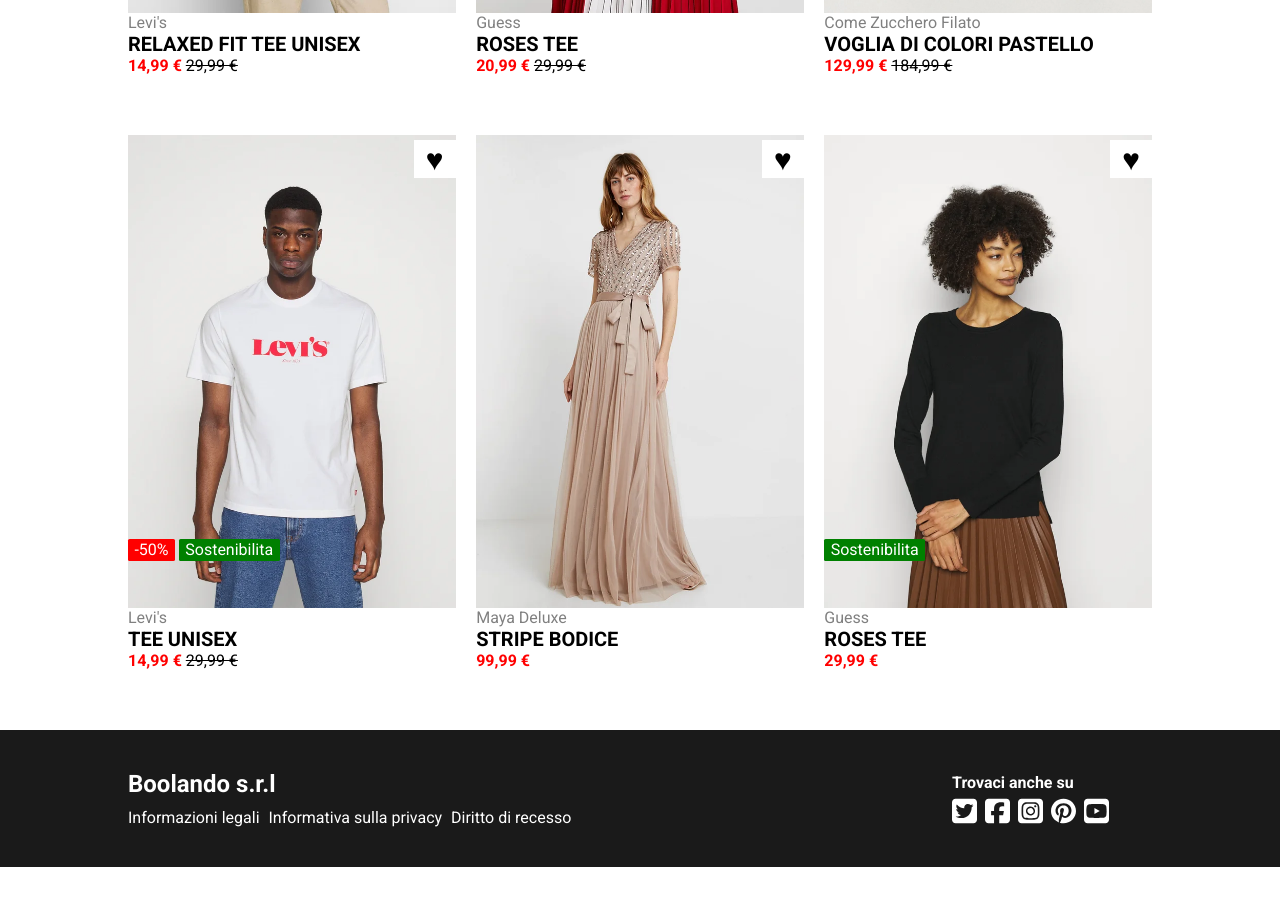
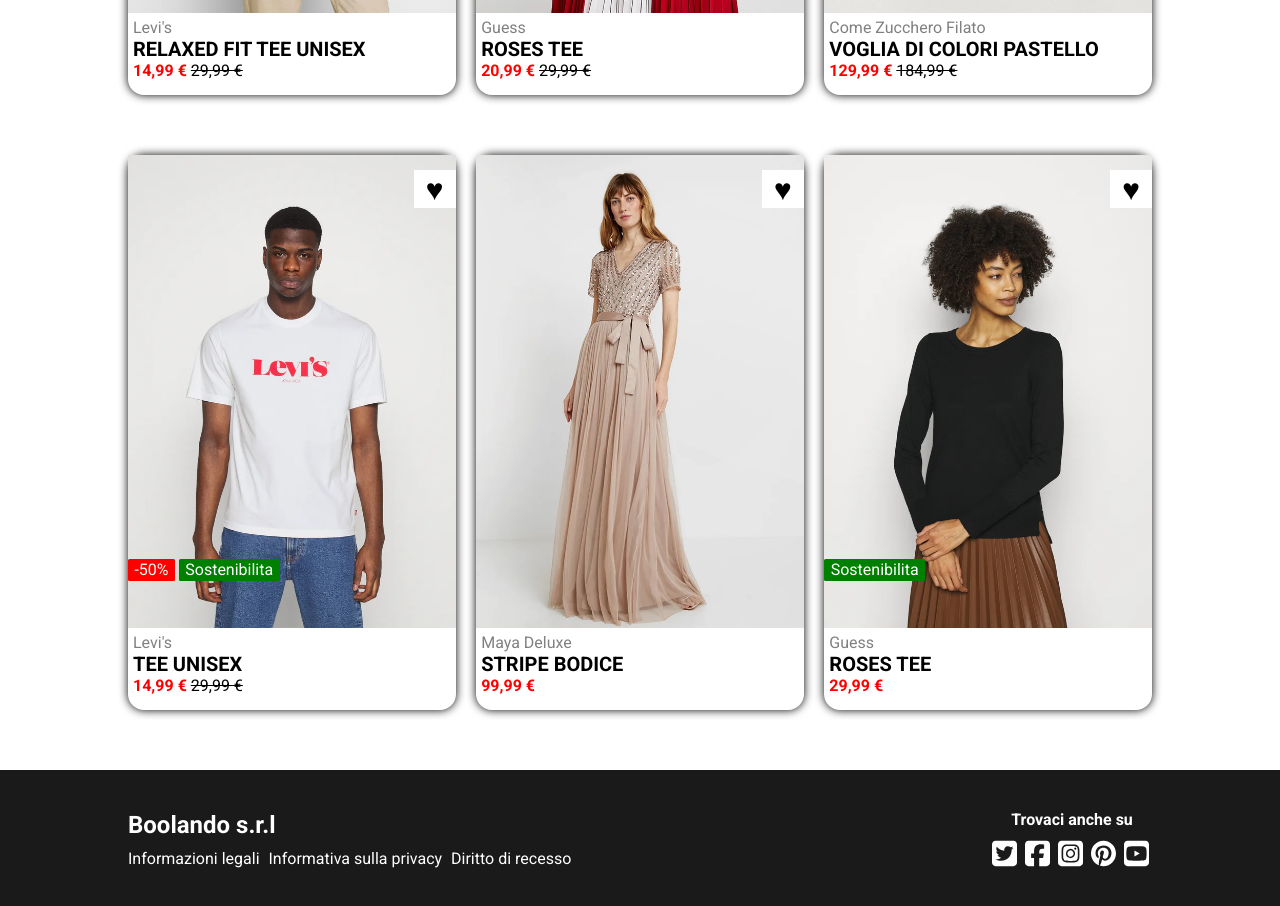
Before and after one commit to chrialge/html-css-boolando, a plain HTML site: page index.html in a window 1280 px wide. Shown: the part 600-1506 px from the top of the page. Before the commit the page ends 1467 px from the top, so only its background shows below. Drawn offline with Linux system fonts and the light colour scheme.

Commit message:
revisioned script after correction of the exercise

```diff
--- a/assets/css/style.css
+++ b/assets/css/style.css
@@ -95,10 +95,11 @@
 }
 
 .product {
-
     width: 32%;
     background-color: var(--boolando-lighter);
     margin-bottom: 60px;
+    border-radius: 1rem;
+    box-shadow: 0 0 10px;
 }
 
 .img-container {
@@ -114,7 +115,7 @@
 .heart{
     position: absolute;
     right: 0;
-    top: 5px;
+    top: 15px;
     font-size: 30px;
     padding: 0.1rem 0.75rem;
     background-color: var(--boolando-lighter);
@@ -144,7 +145,9 @@
 }
 
 .info-product{
+    margin-bottom: 10px;
     box-shadow: 2px #1a1a1a;
+    padding: 5px;
 }
 
 .brand{
@@ -187,15 +190,16 @@
 }
 
 .social{
-    width: 200px;
+    width: 160px;
 }
 
 h3{
     font-size: 16px;
+    text-align: center;
 }
 
 .social-widget{
-    margin-top: 5px;
+    margin-top: 10px;
     width: 100%;
     width: 25px;
     gap: 0.5rem;
```
